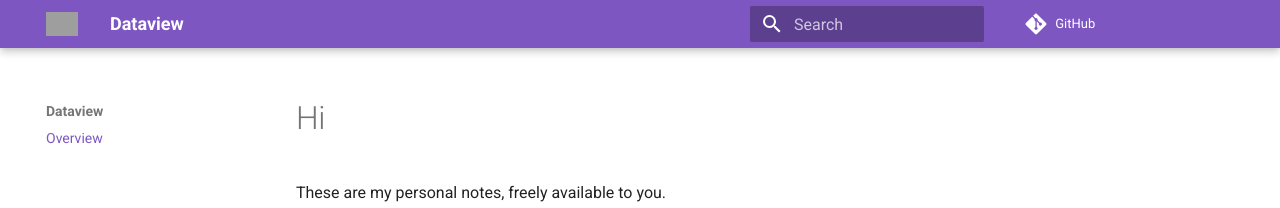
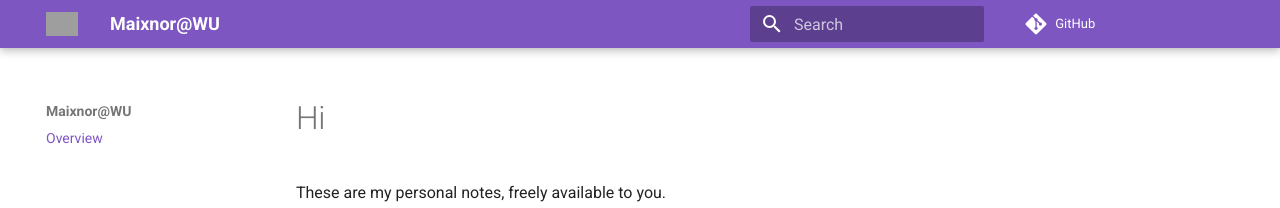
Before and after one commit to maixnor/wu, an MkDocs documentation site: the page built from obsidian/Index.md, in a window 1280 px wide. Shown: the top 208 px of the page. Built offline with MkDocs 1.6.1 and Material for MkDocs 9.7.7, drawn with Linux system fonts in a browser that asks for light colours; comment, search, counter and statistics services are not loaded; grey boxes are pictures that could not be loaded.

Commit message:
branding

```diff
--- a/mkdocs.yml
+++ b/mkdocs.yml
@@ -1,4 +1,4 @@
-site_name: Dataview
+site_name: Maixnor@WU
 repo_url: https://github.com/maixnor/wu
 edit_uri: edit/master/obsidian
 docs_dir: obsidian
```
